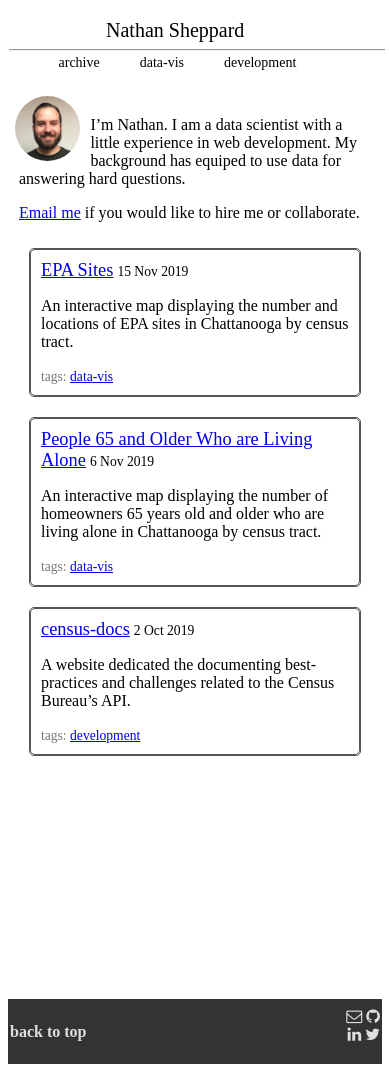
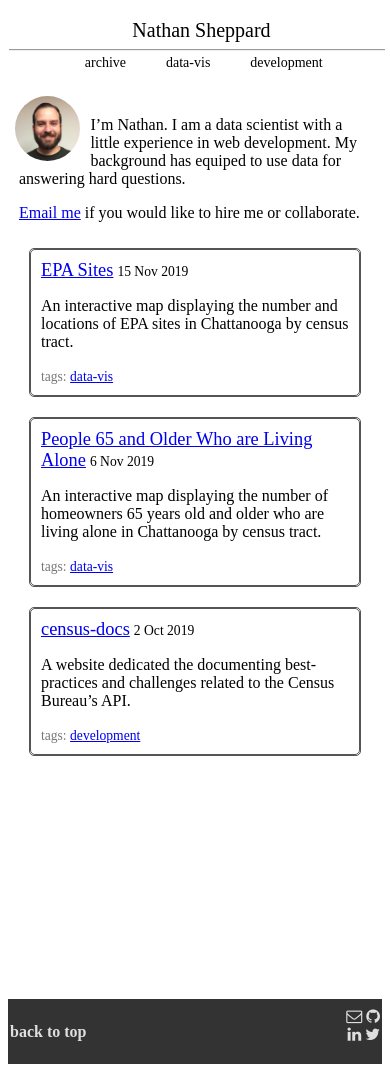
Before and after one commit to shepnathand/portfolio, a Jekyll site: the page built from index.md, in a window 390 px wide. Built offline with Jekyll 4.4.1, drawn with Linux system fonts in a browser that asks for light colours; nearby versions of some CDN libraries.

Commit message:
moved the navbar a bit

```diff
--- a/styles/main.css
+++ b/styles/main.css
@@ -192,7 +192,7 @@ img {
         margin: 1px;
     }
     .site-title {
-        left: 50%;
+        left: 57%;
         min-width: 214px;
         max-width: 100vw;
     }
@@ -206,7 +206,7 @@ img {
         padding: 0;
         list-style-type: none;
         top: 60%;
-        left: 50%;
+        left: 57%;
         min-width: 317px;
         max-width: 100vw;
     }
```
